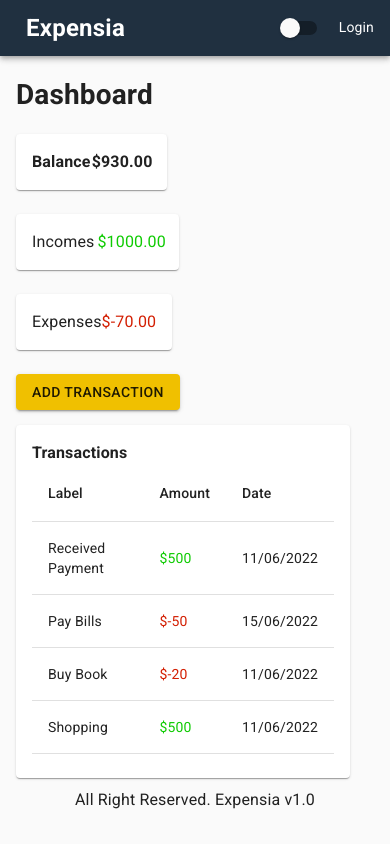
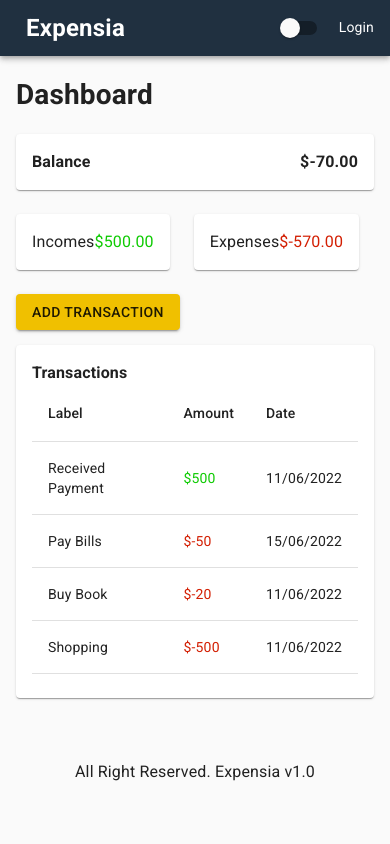
Before and after one commit to yacine18/expensia-frontend, a Next.js app: page / in a window 390 px wide. Built offline with nearby package versions, Linux system fonts and the light colour scheme.

Commit message:
make dashboard responsive

```diff
--- a/pages/index.tsx
+++ b/pages/index.tsx
@@ -24,13 +24,13 @@ import { useStyles } from "../utils/styles";
 
 const Home: NextPage = () => {
   const classes = useStyles();
-  const router = useRouter()
+  const router = useRouter();
   return (
     <Layout title="Dashboard">
       <div>
         <h1>Dashboard</h1>
-        <Grid container spacing={3} xs={12}>
-          <Grid item md={4}>
+        <Grid container spacing={3}>
+          <Grid item md={4} xs={12}>
             <Card>
               <List>
                 <ListItem>
@@ -39,11 +39,15 @@ const Home: NextPage = () => {
               </List>
             </Card>
           </Grid>
-
           <IncomeExpense />
 
           <Grid item md={12}>
-            <Button onClick={() => router.push("/add-transaction")} className={classes.addButton} variant="contained" color="primary">
+            <Button
+              onClick={() => router.push("/add-transaction")}
+              className={classes.addButton}
+              variant="contained"
+              color="primary"
+            >
               Add Transaction
             </Button>
             <Card>
--- a/utils/data.ts
+++ b/utils/data.ts
@@ -3,6 +3,6 @@ export const data = {
     { id:1,label: "Received Payment", amount: 500, date: "11/06/2022" },
     { id:2,label: "Pay Bills", amount: -50, date: "15/06/2022" },
     { id:3,label: "Buy Book", amount: -20, date: "11/06/2022" },
-    { id:4,label: "Shopping", amount: 500, date: "11/06/2022" },
+    { id:4,label: "Shopping", amount: -500, date: "11/06/2022" },
   ],
 };
```
